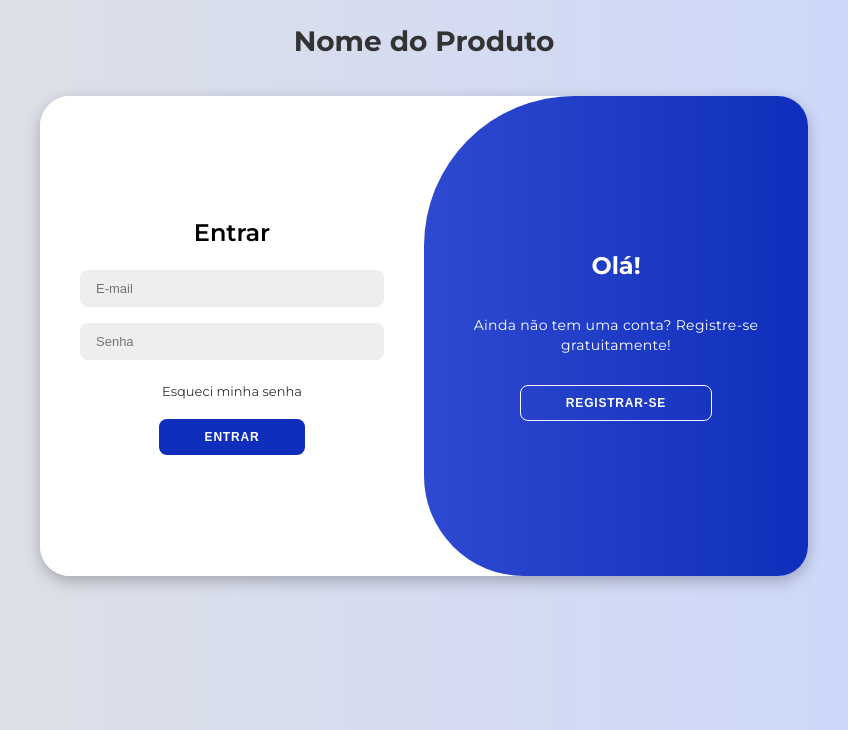
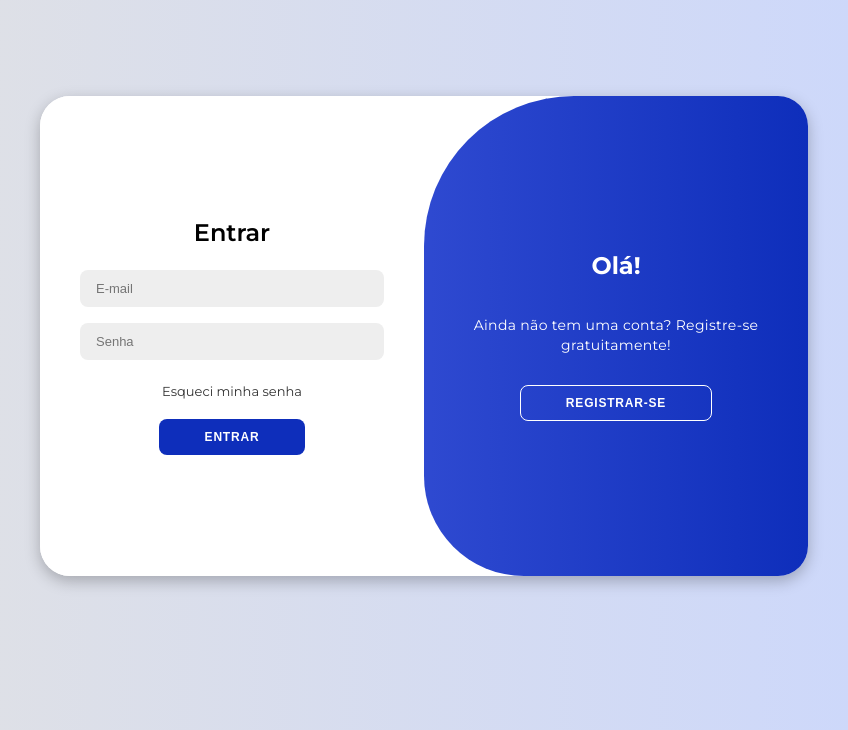
Before and after one commit to lucashaetingerr/Web-Login-Page, a plain HTML site: page index.html in a window 1280 px wide. Shown: the top 730 px of the page, without its empty margins (216-1064 px from the left). Drawn offline with Linux system fonts and the light colour scheme.

Commit message:
Update index.html

```diff
--- a/index.html
+++ b/index.html
@@ -15,7 +15,7 @@
   </head>
   <body>
     <header class="titulo-container">
-      <h1>Nome do Produto</h1>
+      <h1></h1>
     </header>
 
     <main class="container" id="container">
```
